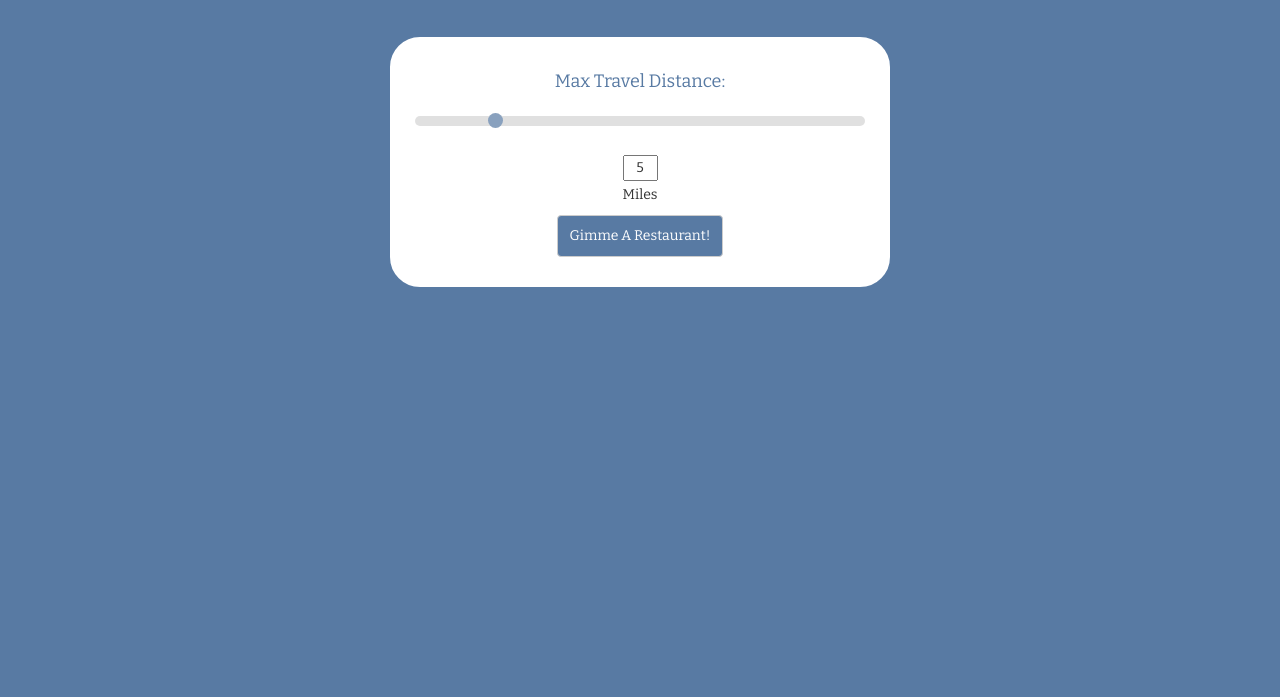
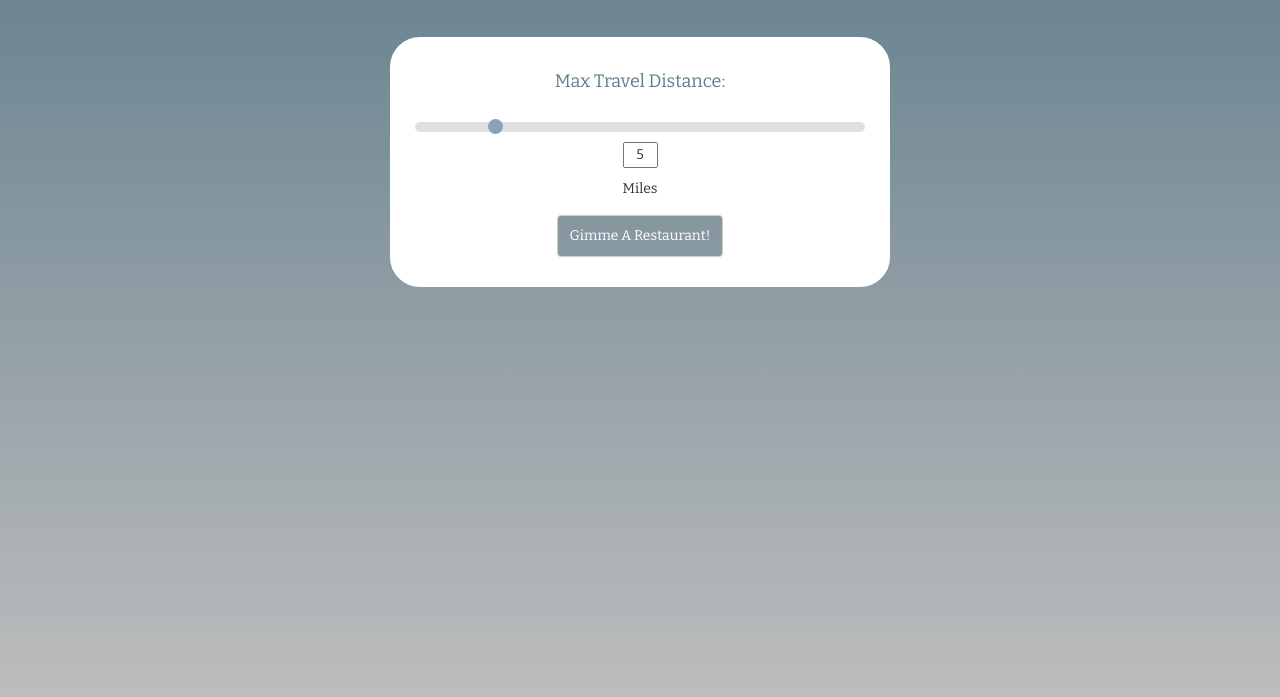
Before and after one commit to GamePlayerCole/Uhack2017, a website: page web/index.html in a window 1280 px wide. Shown: the part 103-800 px from the top of the page. Drawn offline with nearby package versions, Linux system fonts and the light colour scheme.

Commit message:
Add color gradient and change yelp endpoint to only display food places

```diff
--- a/server/app.js
+++ b/server/app.js
@@ -37,7 +37,8 @@ app.get('/yelp', function(req, res) {
 		console.log(lat, long, radius, offset);
 
 		axios.get('https://api.yelp.com/v3/businesses/search?latitude=' + lat + '&longitude=' + long
-			+ '&radius=' + radius + '&offset=' + offset + '&limit=50', { headers: { Authorization: AuthStr } })
+			+ '&radius=' + radius + '&offset=' + offset + '&limit=50' + '&categories=food',
+			{ headers: { Authorization: AuthStr } })
 		 .then(restaurantsList => {
 		     return res.json({restaurants: restaurantsList.data.businesses});
 		  })
--- a/web/index.html
+++ b/web/index.html
@@ -38,11 +38,10 @@
 	</div>
 
 	<div class="container-fluid">
-		<div class="row margin">
+		<div class="row margin bottom-margin">
 			<div class="hub flex col-lg-6 col-lg-offset-3 text-center">
 				<h4 class="text-color margin">Max Travel Distance:</h4>
 				<input type="range" min="1" max="25" value="5" class="slider margin" id="distanceSlider">
-				&nbsp &nbsp;
 				<input type="text" name="maxDistance" id="distanceValue" class="textInput" value="5" maxlength="2" size="2">
 				Miles
 				<div>
--- a/web/style.css
+++ b/web/style.css
@@ -7,11 +7,14 @@ body {
 }
 
 .background {
-	background-color: rgb(88, 122, 163);
-	-webkit-transition:background 1s;
-    -moz-transition:background 1s;
-    -o-transition:background 1s;
-    transition:background 1s;
+	background-color: #607d8b;
+    background: -webkit-linear-gradient(#607d8b, #bdbdbd);
+  	background: -o-linear-gradient(#607d8b, #bdbdbd);
+  	background: -moz-linear-gradient(#607d8b, #bdbdbd);
+  	background: linear-gradient(#607d8b, #bdbdbd);
+  	background-repeat: no-repeat;
+  	background-attachment: fixed;
+
 }
 
 .buttons:hover {
@@ -20,11 +23,7 @@ body {
 }
 
 .text-color {
-	color: rgb(88, 122, 163);
-	-webkit-transition:background 1s;
-    -moz-transition:background 1s;
-    -o-transition:background 1s;
-    transition:background 1s;
+	color: #607d8b;
 }
 
 .margin {
@@ -122,3 +121,7 @@ body {
     background: #4CAF50;
     cursor: pointer;
 }
+
+.bottom-margin {
+	margin-bottom: 20px;
+}
```
